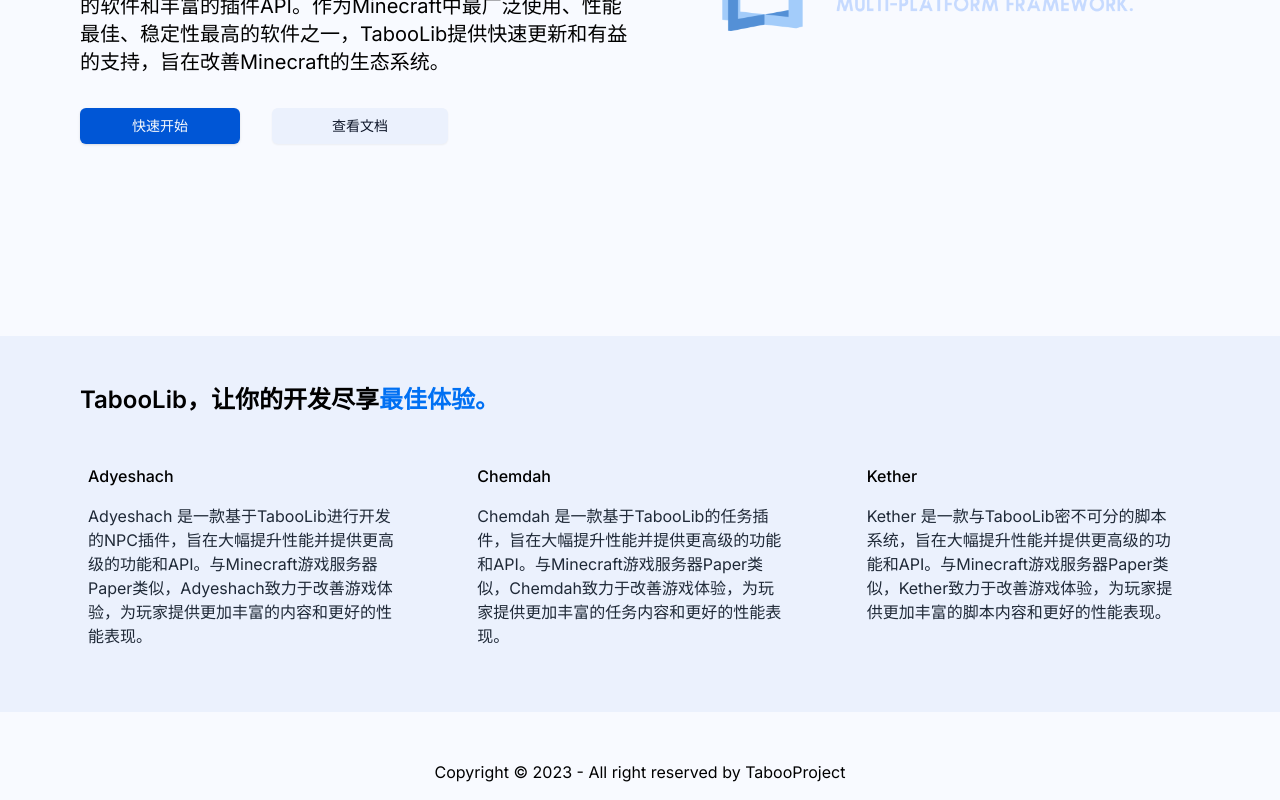
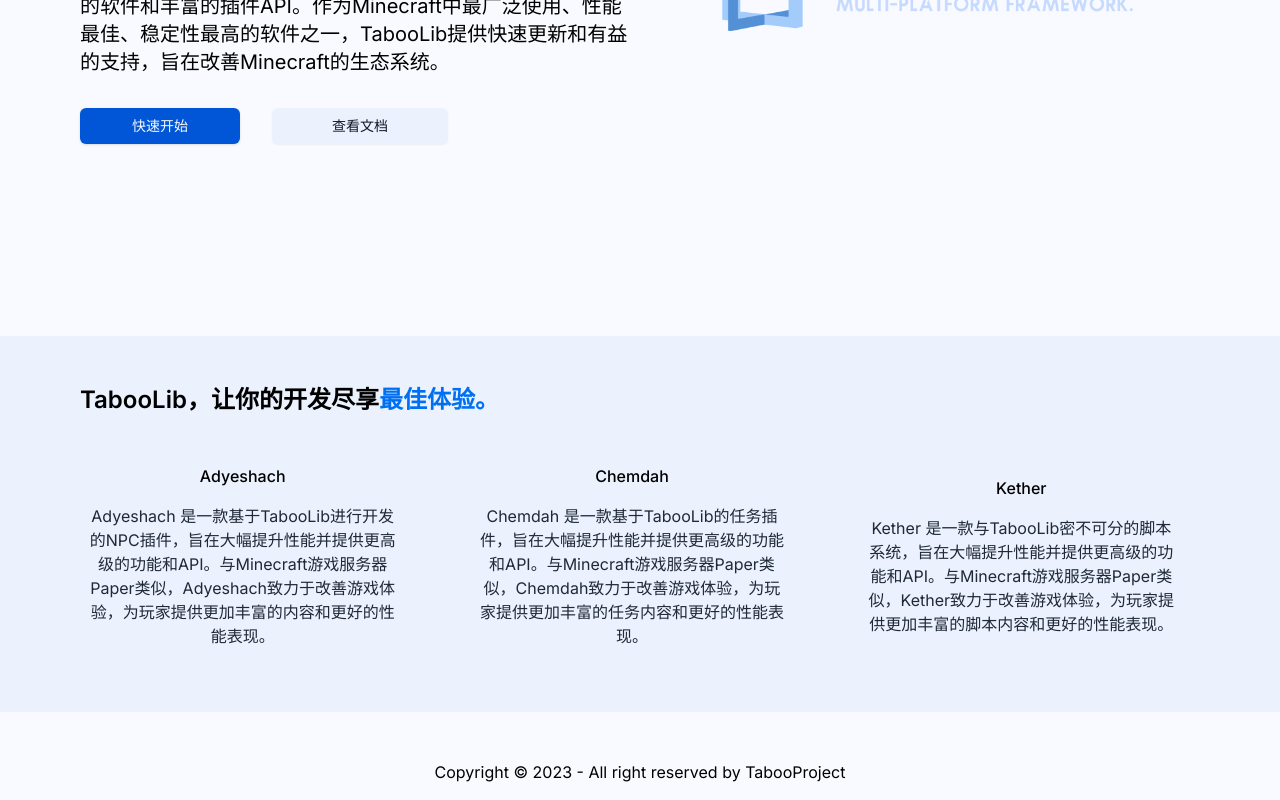
Before and after one commit to Leosouthey/taboolibhome, a Next.js app: page / in a window 1280 px wide. Shown: the part 388-1188 px from the top of the page. Built offline with nearby package versions, Linux system fonts and the light colour scheme.

Commit message:
update client component

```diff
--- a/app/page.tsx
+++ b/app/page.tsx
@@ -1,9 +1,8 @@
-"use client";
-
 import Link from "next/link";
 import { Button } from "@/components/ui/button";
 import taboolib from "@/public/taboolib.png";
 import Image from "next/image";
+import NewBlank from "@/components/new-blank";
 
 export default function Home() {
   return (
@@ -45,10 +44,8 @@
             <span className="text-light-taboo">最佳体验。</span>
           </h2>
           <div className="grid md:grid-cols-3 md:-ml-4 gap-2 px-2 xl:gap-4">
-            <div
-              onClick={() => {
-                window.open("https://github.com/TabooLib/adyeshach", "_blank");
-              }}
+            <NewBlank
+              href="https://github.com/TabooLib/adyeshach"
               className="cursor-pointer hover:bg-card-item-hover px-8 py-8 rounded-xl hover:shadow-2xl transition-all duration-300"
             >
               <h3 className="font-medium">Adyeshach</h3>
@@ -56,11 +53,9 @@
                 Adyeshach
                 是一款基于TabooLib进行开发的NPC插件，旨在大幅提升性能并提供更高级的功能和API。与Minecraft游戏服务器Paper类似，Adyeshach致力于改善游戏体验，为玩家提供更加丰富的内容和更好的性能表现。
               </p>
-            </div>
-            <div
-              onClick={() => {
-                window.open("https://github.com/TabooLib/chemdah", "_blank");
-              }}
+            </NewBlank>
+            <NewBlank
+              href="https://github.com/TabooLib/chemdah"
               className="cursor-pointer hover:bg-card-item-hover px-8 py-8 rounded-xl hover:shadow-2xl transition-all duration-300"
             >
               <h3 className="font-medium">Chemdah</h3>
@@ -68,11 +63,9 @@
                 Chemdah
                 是一款基于TabooLib的任务插件，旨在大幅提升性能并提供更高级的功能和API。与Minecraft游戏服务器Paper类似，Chemdah致力于改善游戏体验，为玩家提供更加丰富的任务内容和更好的性能表现。
               </p>
-            </div>
-            <div
-              onClick={() => {
-                window.open("https://kether.tabooproject.org", "_blank");
-              }}
+            </NewBlank>
+            <NewBlank
+              href="https://kether.tabooproject.org"
               className="cursor-pointer hover:bg-card-item-hover px-8 py-8 rounded-xl hover:shadow-2xl transition-all duration-300"
             >
               <h3 className="font-medium">Kether</h3>
@@ -80,7 +73,7 @@
                 Kether
                 是一款与TabooLib密不可分的脚本系统，旨在大幅提升性能并提供更高级的功能和API。与Minecraft游戏服务器Paper类似，Kether致力于改善游戏体验，为玩家提供更加丰富的脚本内容和更好的性能表现。
               </p>
-            </div>
+            </NewBlank>
           </div>
         </div>
       </div>
--- a/app/versions/page.tsx
+++ b/app/versions/page.tsx
@@ -1,5 +1,3 @@
-"use client";
-
 import Image from "next/image";
 import github from "public/github.png";
 import mcbbs from "public/mcbbs.png";
@@ -12,7 +10,7 @@
   CardTitle,
 } from "@/components/ui/card";
 import { Badge } from "@/components/ui/badge";
-import { Button } from "@/components/ui/button";
+import NewBlank from "@/components/new-blank";
 
 async function getData() {
   const res = await fetch(
@@ -31,29 +29,22 @@
     <div className="flex items-center justify-center">
       <div className="flex h-fit min-h-full">
         <div className="flex flex-col items-center">
-          <div
-            onClick={() =>
-              window.open("https://github.com/TabooLib/taboolib", "_blank")
-            }
+          <NewBlank
+            href="https://github.com/TabooLib/taboolib"
             className="bg-card flex flex-col items-center justify-center w-[18rem] h-[6rem] mr-8 rounded-xl shadow-xl mb-4 cursor-pointer"
           >
             <div className="flex flex-col px-8">
               <Image src={github} className="select-none" alt="Github" />
             </div>
-          </div>
-          <div
-            onClick={() =>
-              window.open(
-                "https://www.mcbbs.net/thread-773065-1-1.html",
-                "_blank"
-              )
-            }
+          </NewBlank>
+          <NewBlank
+            href="https://www.mcbbs.net/thread-773065-1-1.html"
             className="bg-card flex flex-col items-center justify-center w-[18rem] h-[6rem] mr-8 rounded-xl shadow-xl cursor-pointer"
           >
             <div className="flex flex-col px-8">
               <Image src={mcbbs} className="select-none" alt="MCBBS" />
             </div>
-          </div>
+          </NewBlank>
         </div>
         <div className="flex flex-col">
           {data == null ?? (
@@ -102,39 +93,41 @@
                     </CardContent>
                     <CardFooter>
                       <div className="flex w-full justify-end items-center">
-                        <Button
-                          onClick={() => {
-                            window.open(
-                              "https://github.com/TabooLib/taboolib/releases/tag/" +
-                                getVersion(action)
-                            );
-                          }}
+                        <NewBlank
+                          href={
+                            "https://github.com/TabooLib/taboolib/releases/tag/" +
+                            getVersion(action)
+                          }
                           className="bg-light-taboo hover:bg-taboo text-white"
                         >
                           点击查看
-                        </Button>
+                        </NewBlank>
                       </div>
                     </CardFooter>
                   </Card>
                 );
               })}
           {data != null && (
-            <button
-              onClick={() => {
-                window.open(
-                  "https://github.com/TabooLib/taboolib/actions",
-                  "_blank"
-                );
-              }}
+            <NewBlank
+              href="https://github.com/TabooLib/taboolib/actions"
               className="bg-card text-xl w-[48rem] h-[4rem] rounded-xl shadow-xl overflow-x-hidden mb-4"
             >
               更多版本点我前往Github查看
-            </button>
+            </NewBlank>
           )}
         </div>
       </div>
     </div>
   );
+}
+
+export async function getServerSideProps() {
+  const res = await fetch("https://jsonplaceholder.typicode.com/posts");
+  const data = await res.json();
+
+  return {
+    props: { data },
+  };
 }
 
 function getVersion(action: any) {
--- /dev/null
+++ b/components/new-blank.tsx
@@ -0,0 +1,16 @@
+"use client";
+
+const NewBlank = (props: any) => {
+  return (
+    <button
+      {...props}
+      onClick={() => {
+        window.open(props.href, "_blank");
+      }}
+    >
+      {props.children}
+    </button>
+  );
+};
+
+export default NewBlank;
--- a/components/page-header.tsx
+++ b/components/page-header.tsx
@@ -19,6 +19,7 @@
   DropdownMenuSeparator,
   DropdownMenuTrigger,
 } from "@/components/ui/dropdown-menu";
+import NewBlank from "@/components/new-blank";
 
 const navLinks = [
   { name: "首页", href: "/" },
@@ -58,7 +59,6 @@
           <DropdownMenuContent className="w-40 border-none">
             <DropdownMenuItem
               onClick={() => {
-                // 当前页面打开
                 window.open("https://github.com/TabooLib/adyeshach", "_self");
               }}
             >
@@ -105,14 +105,12 @@
         </NavigationMenuList>
       </NavigationMenu>
       <div className="flex-1 flex justify-end">
-        <div
-          onClick={() => {
-            window.open("https://github.com/TabooLib/taboolib", "_blank");
-          }}
+        <NewBlank
+          href="https://github.com/TabooLib/taboolib"
           className="cursor-pointer"
         >
           <BsGithub size="24px" />
-        </div>
+        </NewBlank>
       </div>
       {/*<div className="flex-none md:hidden">*/}
       {/*  <button className="btn btn-square btn-ghost">*/}
```
